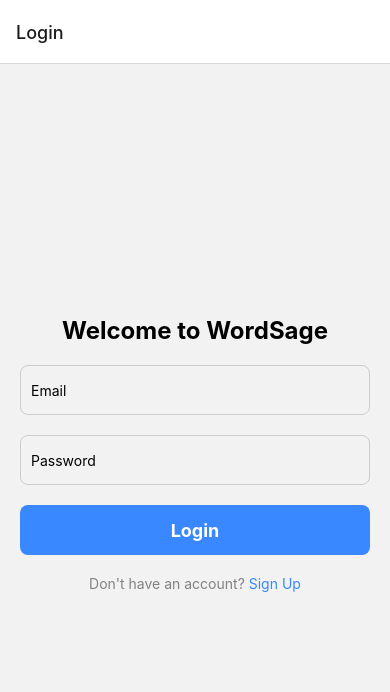
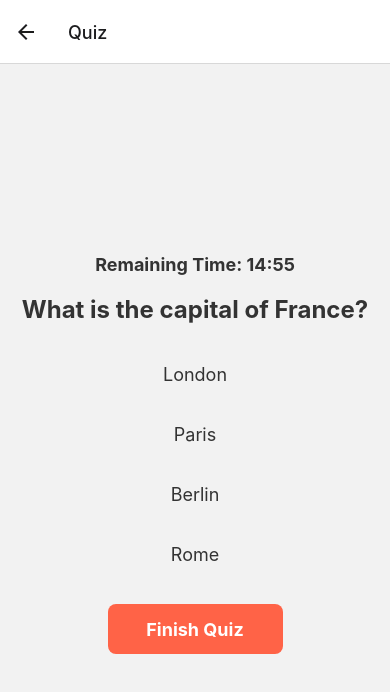
Before and after one commit to nz-m/WordSage, a React Native app in the folder frontend/: screen /Quiz in a window 390 px wide. Shown: the top 692 px of the page. Built offline with nearby package versions, Linux system fonts and the light colour scheme.

Commit message:
Add screens

```diff
--- a/frontend/src/navigation/AppNavigator.jsx
+++ b/frontend/src/navigation/AppNavigator.jsx
@@ -1,6 +1,9 @@
 import { createStackNavigator } from "@react-navigation/stack";
 import LoginScreen from "../screens/LoginScreen";
 import SignupScreen from "../screens/SignupScreen";
+import ProficiencyTestMessage from "../screens/ProficiencyTestMessage";
+import QuizScreen from "../screens/QuizScreen";
+import FinishScreen from "../screens/FinishScreen";
 
 const Stack = createStackNavigator();
 
@@ -9,6 +12,12 @@ const AppNavigator = () => {
     <Stack.Navigator>
       <Stack.Screen name="Login" component={LoginScreen} />
       <Stack.Screen name="Signup" component={SignupScreen} />
+      <Stack.Screen
+        name="ProficiencyTestMessage"
+        component={ProficiencyTestMessage}
+      />
+      <Stack.Screen name="Quiz" component={QuizScreen} />
+      <Stack.Screen name="Finish" component={FinishScreen} />
     </Stack.Navigator>
   );
 };
--- /dev/null
+++ b/frontend/src/screens/FinishScreen.jsx
@@ -0,0 +1,83 @@
+// FinishScreen.js
+import React, { useEffect } from "react";
+import { View, Text, TouchableOpacity, StyleSheet } from "react-native";
+import colors from "../themes/colors";
+
+const FinishScreen = ({ navigation, route }) => {
+  const { score } = route.params; // Get the score from the quiz result
+
+  useEffect(() => {
+    // Logic to set the user's current rank based on the score
+    let rank = "";
+    if (score >= 13) {
+      rank = "Advanced";
+    } else if (score >= 9) {
+      rank = "Intermediate";
+    } else {
+      rank = "Beginner";
+    }
+    // Here, you can update the user's current rank in the state or store of your app
+    // For this example, we'll just log the rank
+    console.log("User Rank:", rank);
+  }, [score]);
+
+  const handleFinish = () => {
+    // Logic to navigate to the HomeScreen or any other screen after the quiz is completed
+    // Replace 'Home' with the actual screen name where you want to navigate the user
+    // after the quiz is completed.
+    navigation.navigate("Login");
+  };
+
+  return (
+    <View style={styles.container}>
+      <Text style={styles.title}>Quiz Completed!</Text>
+      <Text style={styles.resultText}>Your Score: {score}/15</Text>
+      {/* Add any additional message or information about the result here */}
+      <Text style={styles.rankText}>Your Current Rank: Intermediate</Text>
+      <TouchableOpacity style={styles.finishButton} onPress={handleFinish}>
+        <Text style={styles.finishButtonText}>Finish</Text>
+      </TouchableOpacity>
+    </View>
+  );
+};
+
+const styles = StyleSheet.create({
+  container: {
+    flex: 1,
+    justifyContent: "center",
+    alignItems: "center",
+    paddingHorizontal: 20,
+    backgroundColor: colors.primaryBackground,
+  },
+  title: {
+    fontSize: 24,
+    fontWeight: "bold",
+    color: colors.primaryText,
+    marginBottom: 20,
+  },
+  resultText: {
+    fontSize: 18,
+    color: colors.primaryText,
+    marginBottom: 20,
+  },
+  rankText: {
+    fontSize: 18,
+    color: colors.primaryText,
+    marginBottom: 40,
+  },
+  finishButton: {
+    width: 200,
+    height: 50,
+    backgroundColor: colors.accentColor,
+    justifyContent: "center",
+    alignItems: "center",
+    borderRadius: 8,
+  },
+  finishButtonText: {
+    color: "white",
+    fontSize: 18,
+    fontWeight: "bold",
+  },
+});
+
+export default FinishScreen;
--- a/frontend/src/screens/LoginScreen.jsx
+++ b/frontend/src/screens/LoginScreen.jsx
@@ -20,8 +20,9 @@ const LoginScreen = () => {
   const [password, setPassword] = useState("");
 
   const handleLogin = () => {
-    console.log("Email:", email);
-    console.log("Password:", password);
+    // console.log("Email:", email);
+    // console.log("Password:", password);
+    navigation.navigate("ProficiencyTestMessage");
   };
 
   return (
--- /dev/null
+++ b/frontend/src/screens/ProficiencyTestMessage.jsx
@@ -0,0 +1,75 @@
+import { View, Text, TouchableOpacity, StyleSheet } from "react-native";
+import colors from "../themes/colors";
+import { useNavigation } from "@react-navigation/native";
+
+const ProficiencyTestMessage = () => {
+  const navigation = useNavigation();
+
+  const handleStartTest = () => {
+    navigation.navigate("Quiz");
+  };
+
+  return (
+    <View style={styles.container}>
+      <Text style={styles.title}>Hello, User!</Text>
+      <Text style={styles.welcomeMessage}>Welcome to WordSage</Text>
+      <Text style={styles.subtitle}>Your Personal Vocabulary Tutor</Text>
+      <Text style={styles.description}>
+        We're excited to have you on board! Before we begin, let's assess your
+        English vocabulary level. The proficiency test will help us understand
+        your current knowledge and tailor a personalized learning experience
+        just for you.
+      </Text>
+      <TouchableOpacity style={styles.startButton} onPress={handleStartTest}>
+        <Text style={styles.buttonText}>Start Test</Text>
+      </TouchableOpacity>
+    </View>
+  );
+};
+
+const styles = StyleSheet.create({
+  container: {
+    flex: 1,
+    justifyContent: "center",
+    alignItems: "center",
+    paddingHorizontal: 20,
+    backgroundColor: colors.primaryBackground,
+  },
+  title: {
+    fontSize: 30,
+    fontWeight: "bold",
+    color: colors.primaryText,
+    marginBottom: 10,
+  },
+  welcomeMessage: {
+    fontSize: 24,
+    color: colors.primaryText,
+    marginBottom: 10,
+  },
+  subtitle: {
+    fontSize: 18,
+    color: colors.secondaryText,
+    marginBottom: 30,
+  },
+  description: {
+    fontSize: 16,
+    textAlign: "center",
+    marginBottom: 40,
+    color: colors.secondaryText,
+  },
+  startButton: {
+    width: 200,
+    height: 50,
+    backgroundColor: colors.accentColor,
+    justifyContent: "center",
+    alignItems: "center",
+    borderRadius: 8,
+  },
+  buttonText: {
+    color: "white",
+    fontSize: 18,
+    fontWeight: "bold",
+  },
+});
+
+export default ProficiencyTestMessage;
--- /dev/null
+++ b/frontend/src/screens/QuizScreen.jsx
@@ -0,0 +1,166 @@
+import React, { useState, useEffect } from "react";
+import { View, Text, TouchableOpacity, StyleSheet } from "react-native";
+import colors from "../themes/colors";
+
+const QuizScreen = ({ navigation }) => {
+  const [score, setScore] = useState(0);
+  const handleFinishQuiz = () => {
+    navigation.navigate("Finish", { score });
+  };
+
+  const [currentQuestion, setCurrentQuestion] = useState(0);
+  const [selectedAnswer, setSelectedAnswer] = useState(null);
+  const [remainingTime, setRemainingTime] = useState(900); // 900 seconds (15 minutes)
+
+  const questions = [
+    {
+      id: 1,
+      questionText: "What is the capital of France?",
+      options: ["London", "Paris", "Berlin", "Rome"],
+      correctAnswer: "Paris",
+    },
+    {
+      id: 2,
+      questionText: "Who is CEO of Tesla?",
+      options: ["Jeff Bezos", "Elon Musk", "Bill Gates", "Tony Stark"],
+      correctAnswer: "Elon Musk",
+    },
+    {
+      id: 3,
+      questionText: "The iPhone was created by which company?",
+      options: ["Apple", "Intel", "Amazon", "Microsoft"],
+      correctAnswer: "Apple",
+    },
+    {
+      id: 4,
+      questionText: "How many Harry Potter books are there?",
+      options: ["1", "4", "6", "7"],
+      correctAnswer: "7",
+    },
+  ];
+
+  useEffect(() => {
+    // Timer logic
+    const interval = setInterval(() => {
+      setRemainingTime((prevTime) => prevTime - 1);
+    }, 1000);
+
+    return () => clearInterval(interval);
+  }, []);
+
+  const handleNextQuestion = () => {
+    setCurrentQuestion((prevQuestion) => prevQuestion + 1);
+    setSelectedAnswer(null);
+  };
+
+  return (
+    <View style={styles.container}>
+      {/* Timer */}
+      <Text style={styles.timer}>
+        Remaining Time: {Math.floor(remainingTime / 60)}:{remainingTime % 60}
+      </Text>
+
+      {/* Question */}
+      <Text style={styles.question}>
+        {questions[currentQuestion].questionText}
+      </Text>
+
+      {/* Options */}
+      {questions[currentQuestion].options.map((option, index) => (
+        <TouchableOpacity
+          key={index}
+          style={[
+            styles.optionButton,
+            selectedAnswer === option
+              ? { backgroundColor: colors.accentColor }
+              : {},
+          ]}
+          onPress={() => setSelectedAnswer(option)}
+          disabled={selectedAnswer !== null}
+        >
+          <Text style={styles.optionText}>{option}</Text>
+        </TouchableOpacity>
+      ))}
+
+      {/* Next Button */}
+      {selectedAnswer !== null && (
+        <TouchableOpacity
+          style={styles.nextButton}
+          onPress={handleNextQuestion}
+        >
+          <Text style={styles.nextButtonText}>Next</Text>
+        </TouchableOpacity>
+      )}
+
+      <TouchableOpacity style={styles.finishButton} onPress={handleFinishQuiz}>
+        <Text style={styles.finishButtonText}>Finish Quiz</Text>
+      </TouchableOpacity>
+    </View>
+  );
+};
+
+const styles = StyleSheet.create({
+  container: {
+    flex: 1,
+    justifyContent: "center",
+    alignItems: "center",
+    paddingHorizontal: 20,
+    backgroundColor: colors.primaryBackground,
+  },
+  timer: {
+    fontSize: 18,
+    fontWeight: "bold",
+    color: colors.primaryText,
+    marginBottom: 20,
+  },
+  question: {
+    fontSize: 24,
+    fontWeight: "bold",
+    color: colors.primaryText,
+    marginBottom: 20,
+  },
+  optionButton: {
+    width: "100%",
+    height: 50,
+    backgroundColor: colors.secondaryBackground,
+    justifyContent: "center",
+    alignItems: "center",
+    borderRadius: 8,
+    marginVertical: 5,
+  },
+  optionText: {
+    fontSize: 18,
+    color: colors.primaryText,
+  },
+  nextButton: {
+    width: "50%",
+    height: 50,
+    backgroundColor: colors.accentColor,
+    justifyContent: "center",
+    alignItems: "center",
+    borderRadius: 8,
+    marginTop: 20,
+  },
+  nextButtonText: {
+    color: "white",
+    fontSize: 18,
+    fontWeight: "bold",
+  },
+  finishButton: {
+    width: "50%",
+    height: 50,
+    backgroundColor: colors.accentColor,
+    justifyContent: "center",
+    alignItems: "center",
+
+    borderRadius: 8,
+    marginTop: 20,
+  },
+  finishButtonText: {
+    color: "white",
+    fontSize: 18,
+    fontWeight: "bold",
+  },
+});
+
+export default QuizScreen;
```
